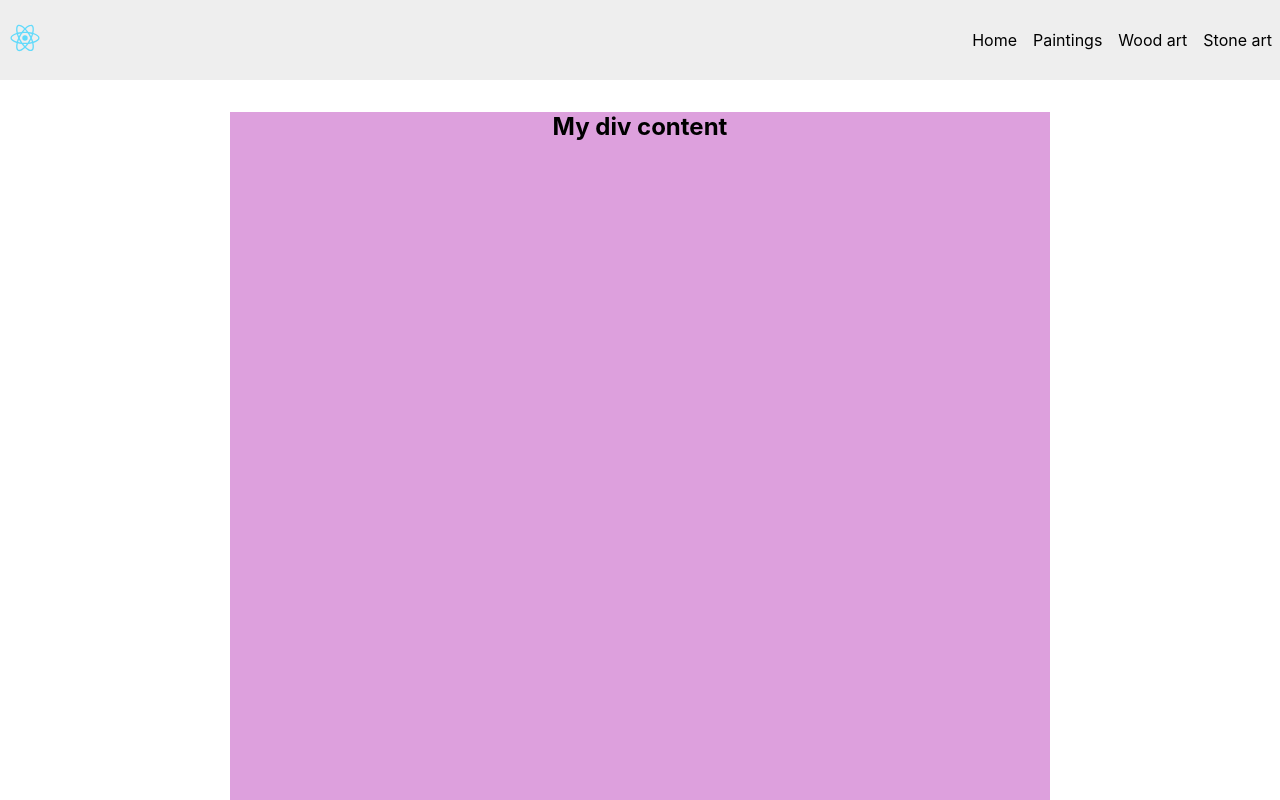
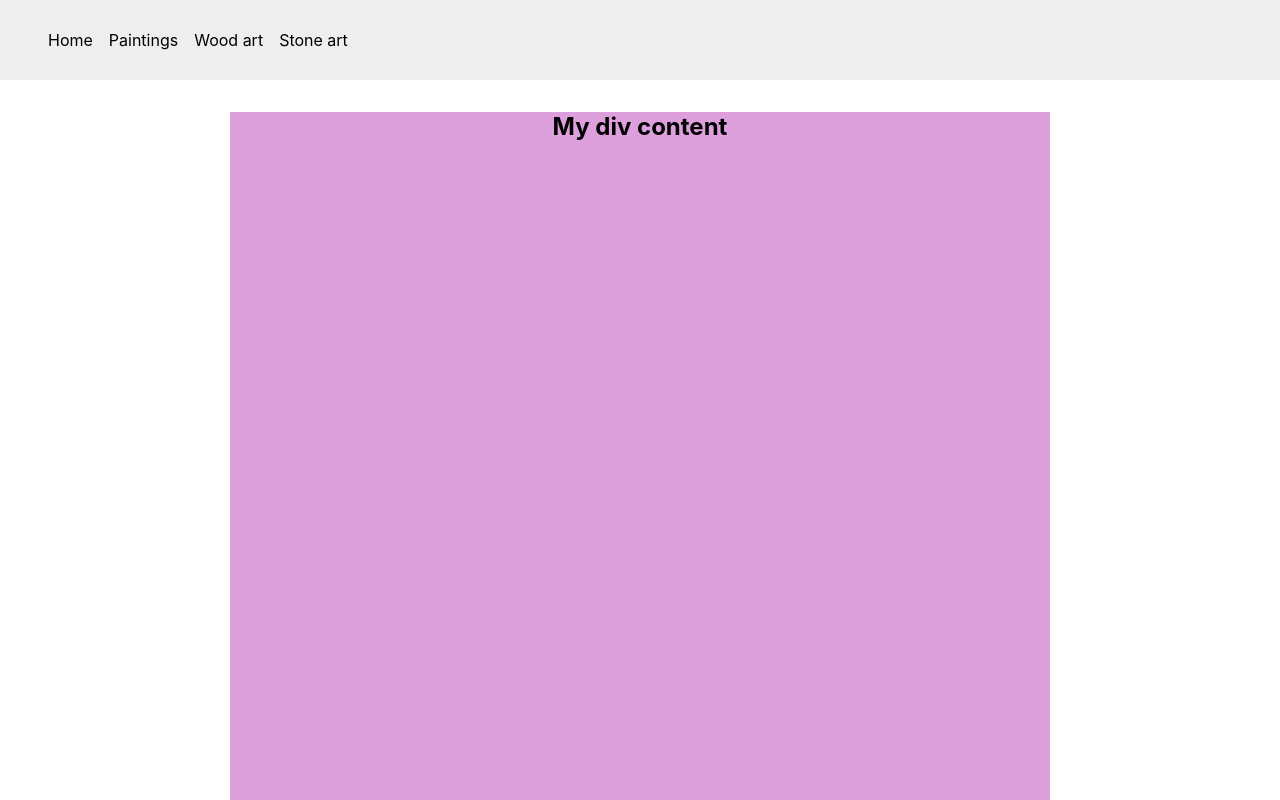
Before and after one commit to cer-nagas/cer-nagas.github.io, a React (Create React App) app: page / in a window 1280 px wide. Shown: the top 800 px of the page. Built offline with nearby package versions, Linux system fonts and the light colour scheme.

Commit message:
Edit title and name of the page

```diff
--- a/public/index.html
+++ b/public/index.html
@@ -24,7 +24,7 @@
       work correctly both with client-side routing and a non-root public URL.
       Learn how to configure a non-root public URL by running `npm run build`.
     -->
-    <title>React App</title>
+    <title>Nguyen Hiep Art Gallery</title>
   </head>
   <body>
     <noscript>You need to enable JavaScript to run this app.</noscript>
--- a/src/components/NavBar.js
+++ b/src/components/NavBar.js
@@ -1,6 +1,5 @@
 import React,{useEffect} from 'react';
 import '../styles/navbar.scss';
-import Logo from './../img/logo.svg';
 const Navbar=() => {
     const [scrolled,setScrolled] = React.useState(false);
     const handleScroll=() => {
@@ -22,9 +21,6 @@ const Navbar=() => {
 
     return (
         <header className={navbarClasses.join(" ")}>
-        <div className="logo">
-          <img src={Logo} alt="Logo" title="Logo" />
-        </div>
 
         <nav className="navigation">
             <ul>
```
Also changed, not shown: public/manifest.json, 1 other file (tests, documents, lock files or other folders).
